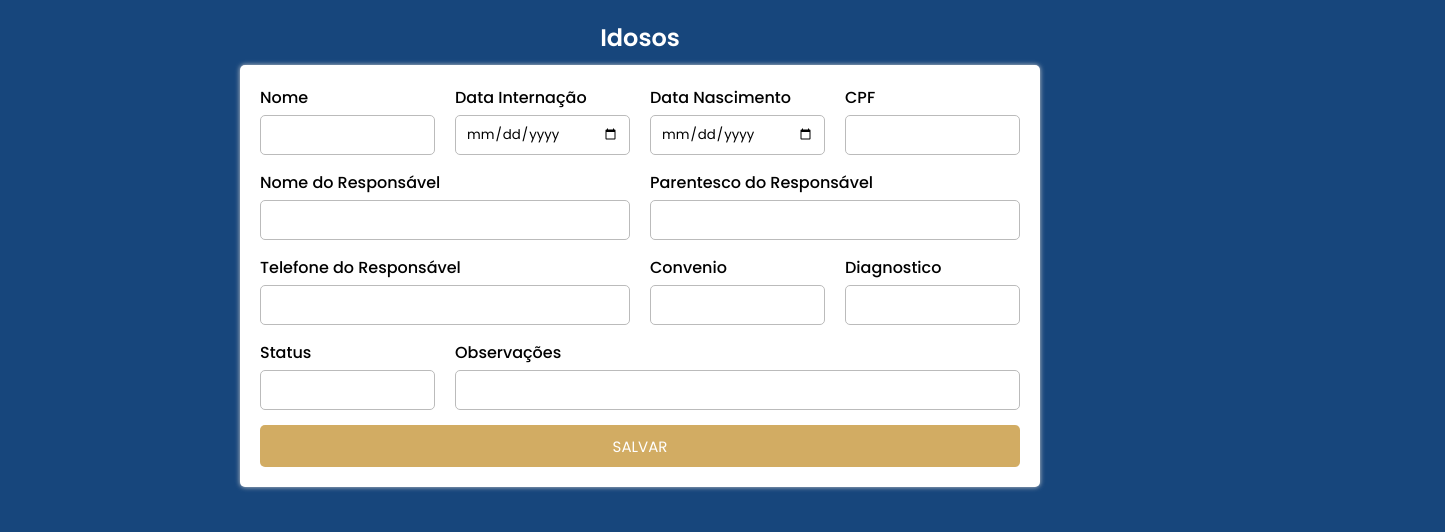
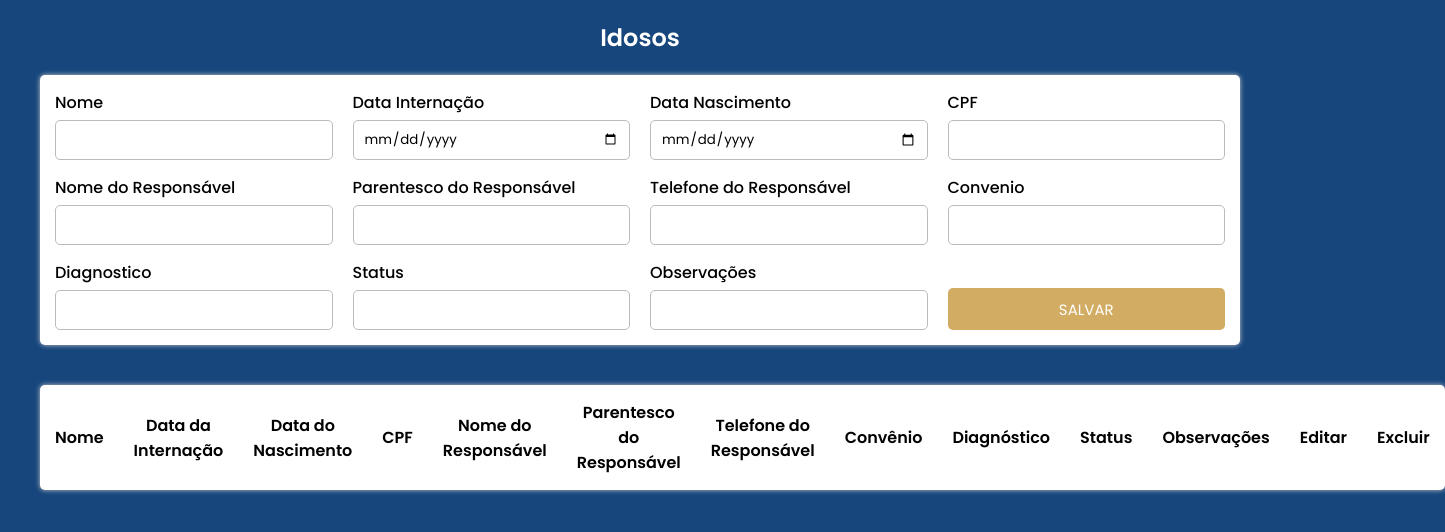
Before and after one commit to Gonzalez75/RevivaSenior, a React (Create React App) app in the folder frontend/: page / in a window 1280 px wide. Shown: the top 532 px of the page, 1445 px wide, since content can reach past the window. Built offline with nearby package versions, Linux system fonts and the light colour scheme.

Commit message:
Informações na tabela

```diff
--- a/frontend/src/App.js
+++ b/frontend/src/App.js
@@ -1,32 +1,54 @@
+import GlobalStyle from "./styles/global";
 import styled from "styled-components";
-import GlobalStyle from "./styles/global.js";
-import { ToastContainer } from "react-toastify";
+import Form from "./components/Form.js";
+import Grid from "./components/Grid";
+import { useEffect, useState } from "react";
+import { toast, ToastContainer } from "react-toastify";
 import "react-toastify/dist/ReactToastify.css";
-import Form from "./components/Form.js"
+import axios from "axios";
 
 const Container = styled.div`
-  width: 100%;
-  max-width: 800px;
-  margin-top: 20px;
+  position: absolute;
+  height: auto;
+  top: 20px;
+  left: 40px;
+  right: 40px;
   display: flex;
   flex-direction: column;
-  align-items: center;
-  gap: 10px;
+  gap: 20px;
 `;
 
 const Title = styled.h2`
   color: #fff;
+  text-align: center;
 `;
 
 function App() {
+  const [idosos, setIdosos] = useState([]);
+  const [onEdit, setOnEdit] = useState(null);
+
+  const getIdosos = async () => {
+    try {
+      const res = await axios.get("http://localhost:8800");
+      setIdosos(res.data.sort((a, b) => (a.nome > b.nome ? 1 : -1)));
+    } catch (error) {
+      toast.error(error);
+    }
+  };
+
+  useEffect(() => {
+    getIdosos();
+  }, [setIdosos]);
+
   return (
     <>
-      <GlobalStyle />
       <Container>
         <Title>Idosos</Title>
-         <Form />
+        <Form />
+        <Grid idosos={idosos} />
       </Container>
       <ToastContainer autoClose={3000} position="bottom-left" />
+      <GlobalStyle />
     </>
   );
 }
--- a/frontend/src/components/Form.js
+++ b/frontend/src/components/Form.js
@@ -5,18 +5,10 @@ const FormContainer = styled.form`
   display: grid;
   grid-template-columns: repeat(4, 1fr);
   gap: 15px 20px;
-  padding: 20px;
+  padding: 15px;
   background-color: #fff;
   box-shadow: 0px 0px 5px #ccc;
   border-radius: 5px;
-  & > div:nth-child(5),
-  & > div:nth-child(6),
-  & > div:nth-child(7) {
-    grid-column: span 2;
-  }
-  & > div:nth-child(11) {
-    grid-column: span 3;
-  }
 `;
 
 const InputArea = styled.div`
@@ -26,7 +18,7 @@ const InputArea = styled.div`
 
 const Input = styled.input`
   width: 100%;
-  padding: 8px 10px;
+  padding: 10px;
   border: 1px solid #bbb;
   border-radius: 5px;
   height: 40px;
@@ -49,7 +41,7 @@ const Button = styled.button`
   color: white;
   font-size: 15px;
   height: 42px;
-  grid-column: span 4;
+  margin-top: 28px;
 `;
 
 const Form = ({ onEdit }) => {
@@ -111,9 +103,9 @@ const Form = ({ onEdit }) => {
         <Label>Observações</Label>
         <Input name="observacoes" />
       </InputArea>
-      <Button type="submit" style={{ gridColumn: "span 4" }}>
-        SALVAR
-      </Button>
+      <InputArea style={{ gridColumn: "span 1" }}>
+        <Button type="submit">SALVAR</Button>
+      </InputArea>
     </FormContainer>
   );
 };
--- /dev/null
+++ b/frontend/src/components/Grid.js
@@ -0,0 +1,115 @@
+import React from "react";
+import axios from "axios";
+import styled from "styled-components";
+import { FaTrash, FaEdit } from "react-icons/fa";
+import { toast } from "react-toastify";
+
+const Table = styled.table`
+  width: 100%;
+  background-color: #fff;
+  padding: 15px;
+  box-shadow: 0px 0px 5px #ccc;
+  border-radius: 5px;
+  margin: 20px auto;
+  border-collapse: collapse;
+  table-layout: auto;
+`;
+
+export const Thead = styled.thead``;
+
+export const Tbody = styled.tbody``;
+
+export const Tr = styled.tr``;
+
+export const Th = styled.th`
+  text-align: center;
+  padding: 15px;
+  white-space: ${(props) => (props.$nowrap ? "nowrap" : "normal")};
+`;
+export const Td = styled.td`
+  padding: 15px;
+  text-align: ${(props) => (props.$alignCenter ? "center" : "start")};
+  width: ${(props) => (props.width ? props.width : "auto")};
+  white-space: ${(props) => (props.$nowrap ? "nowrap" : "normal")};
+  overflow: hidden;
+  text-overflow: ellipsis;
+`;
+
+const formatDateBR = (isoDate) => {
+  if (!isoDate) return "";
+  const date = new Date(isoDate);
+  return date.toLocaleDateString("pt-BR");
+};
+
+const formatPhoneBR = (phone) => {
+  if (!phone) return "";
+  const cleaned = phone.replace(/\D/g, "");
+  if (cleaned.length === 11) {
+    const ddd = cleaned.slice(0, 2);
+    const part1 = cleaned.slice(2, 7);
+    const part2 = cleaned.slice(7);
+    return `(${ddd}) ${part1}-${part2}`;
+  } else if (cleaned.length === 10) {
+    const ddd = cleaned.slice(0, 2);
+    const part1 = cleaned.slice(2, 6);
+    const part2 = cleaned.slice(6);
+    return `(${ddd}) ${part1}-${part2}`;
+  } else {
+    return phone;
+  }
+};
+
+const Grid = ({ idosos }) => {
+  return (
+    <Table>
+      <Thead>
+        <Tr>
+          <Th style={{ width: "150px" }}>Nome</Th>
+          <Th style={{ width: "120px" }}>Data da Internação</Th>
+          <Th style={{ width: "120px" }}>Data do Nascimento</Th>
+          <Th style={{ width: "120px" }}>CPF</Th>
+          <Th style={{ width: "150px" }}>Nome do Responsável</Th>
+          <Th style={{ width: "120px" }}>Parentesco do Responsável</Th>
+          <Th style={{ width: "130px" }}>Telefone do Responsável</Th>
+          <Th style={{ width: "100px" }}>Convênio</Th>
+          <Th style={{ width: "200px" }}>Diagnóstico</Th>
+          <Th style={{ width: "80px" }}>Status</Th>
+          <Th style={{ width: "250px" }}>Observações</Th>
+          <Th>Editar</Th>
+          <Th>Excluir</Th>
+        </Tr>
+      </Thead>
+      <Tbody>
+        {idosos.map((item, i) => (
+          <Tr key={i}>
+            <Td>{item.Nome}</Td>
+            <Td $alignCenter width="120px">
+              {formatDateBR(item.DataInternacao)}
+            </Td>
+            <Td $alignCenter width="120px">
+              {formatDateBR(item.DataNascimento)}
+            </Td>
+            <Td>{item.CPF}</Td>
+            <Td>{item.ResponsavelNome}</Td>
+            <Td>{item.ResponsavelParentesco}</Td>
+            <Td $alignCenter width="130px">
+              {formatPhoneBR(item.ResponsavelTelefone)}
+            </Td>
+            <Td>{item.Convenio}</Td>
+            <Td>{item.Diagnostico}</Td>
+            <Td>{item.Status}</Td>
+            <Td>{item.Observacoes}</Td>
+            <Td $alignCenter width="5%">
+              <FaEdit />
+            </Td>
+            <Td $alignCenter width="5%">
+              <FaTrash />
+            </Td>
+          </Tr>
+        ))}
+      </Tbody>
+    </Table>
+  );
+};
+
+export default Grid;
--- a/frontend/src/styles/global.js
+++ b/frontend/src/styles/global.js
@@ -10,10 +10,8 @@ const GlobalStyle = createGlobalStyle`
   body {
     width: 100vw;
     height: 100vh;
-    display: flex;
-    justify-content: center;
     background-color: #17467C;
+    display: block; /* ou remove display:flex */
   }
 `;
-
 export default GlobalStyle;
```
